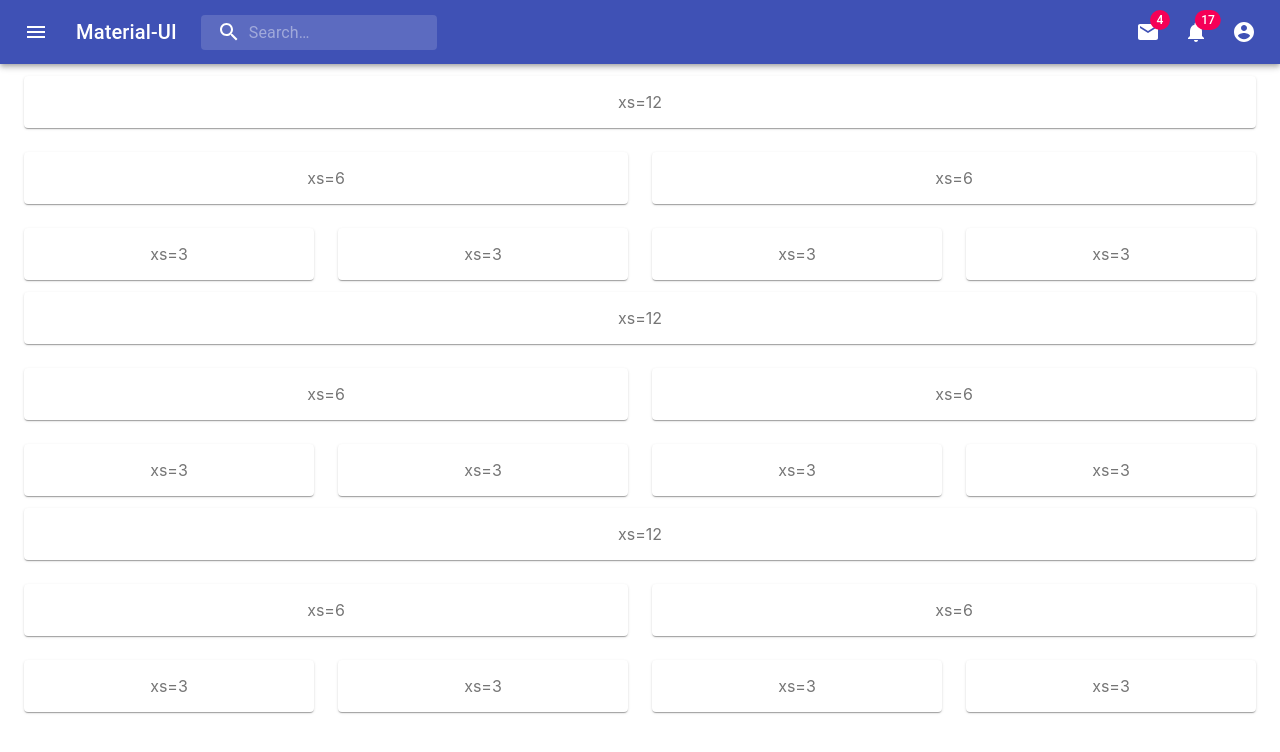
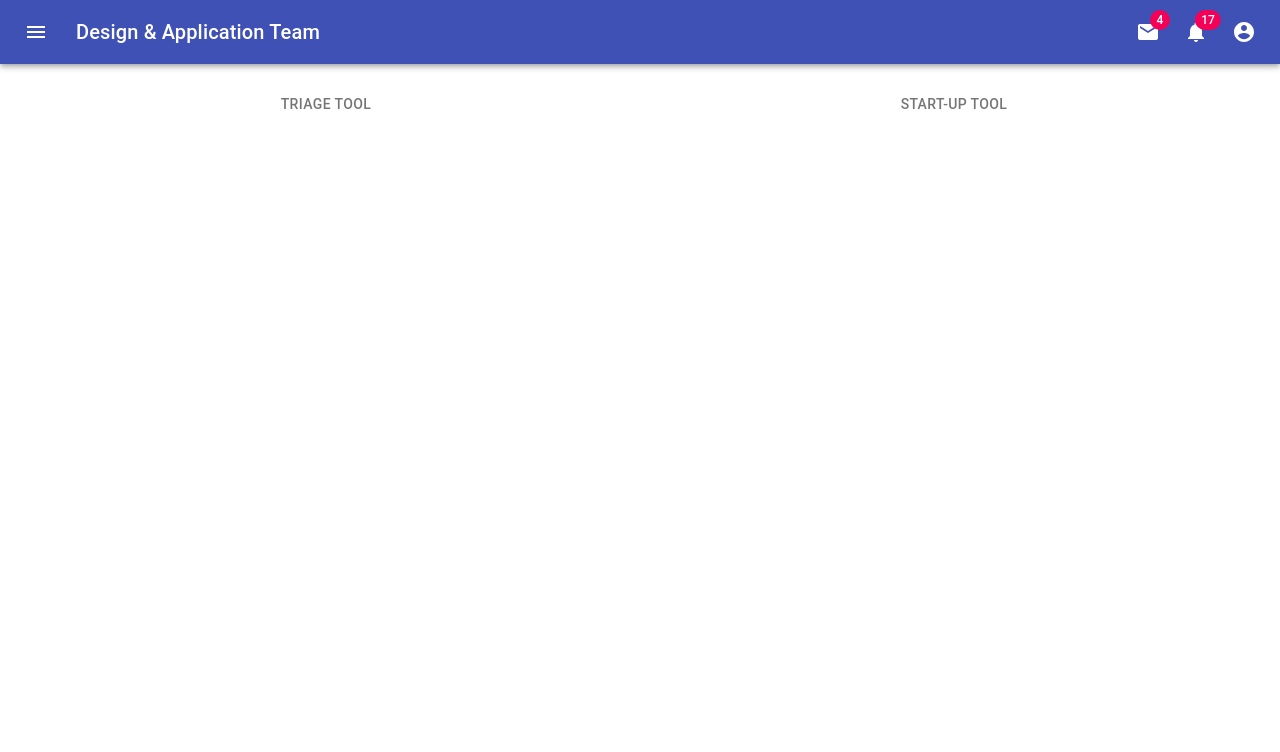
Before and after one commit to rogercerpa/The-DAS-Team-ToolSet, a React (Create React App) app in the folder das-tools/: page / in a window 1280 px wide. Shown: the top 752 px of the page. Built offline with nearby package versions, Linux system fonts and the light colour scheme.

Commit message:
updated the content, updated the navbar

```diff
--- a/das-tools/src/App.js
+++ b/das-tools/src/App.js
@@ -21,12 +21,7 @@ function App() {
           <Grid item xs={12}>
             <HomePage/>
           </Grid>
-          <Grid item xs={12}>
-            <HomePage/>
-          </Grid>
-          <Grid item xs={12}>
-            <HomePage/>
-          </Grid>
+
         </Container>
 
 
--- a/das-tools/src/components/MainContent/HomePage/HomePage.jsx
+++ b/das-tools/src/components/MainContent/HomePage/HomePage.jsx
@@ -2,6 +2,7 @@ import React from 'react';
 import { makeStyles } from '@material-ui/core/styles';
 import Paper from '@material-ui/core/Paper';
 import Grid from '@material-ui/core/Grid';
+import Button from '@material-ui/core/Button';
 
 const useStyles = makeStyles((theme) => ({
   root: {
@@ -20,27 +21,14 @@ export default function CenteredGrid() {
   return (
     <div className={classes.root}>
       <Grid container spacing={3}>
-        <Grid item xs={12}>
-          <Paper className={classes.paper}>xs=12</Paper>
+
+        <Grid item xs={6}>
+          <Button className={classes.paper}>Triage Tool</Button>
         </Grid>
         <Grid item xs={6}>
-          <Paper className={classes.paper}>xs=6</Paper>
+          <Button className={classes.paper}>Start-Up Tool</Button>
         </Grid>
-        <Grid item xs={6}>
-          <Paper className={classes.paper}>xs=6</Paper>
-        </Grid>
-        <Grid item xs={3}>
-          <Paper className={classes.paper}>xs=3</Paper>
-        </Grid>
-        <Grid item xs={3}>
-          <Paper className={classes.paper}>xs=3</Paper>
-        </Grid>
-        <Grid item xs={3}>
-          <Paper className={classes.paper}>xs=3</Paper>
-        </Grid>
-        <Grid item xs={3}>
-          <Paper className={classes.paper}>xs=3</Paper>
-        </Grid>
+
       </Grid>
     </div>
   );
--- a/das-tools/src/components/MainHeader/MainHeader.jsx
+++ b/das-tools/src/components/MainHeader/MainHeader.jsx
@@ -174,9 +174,10 @@ export default function PrimarySearchAppBar() {
             <MenuIcon />
           </IconButton>
           <Typography className={classes.title} variant="h6" noWrap>
-            Material-UI
+            Design & Application Team
           </Typography>
-          <div className={classes.search}>
+{/* Search bar - not needed at the moment */}
+          {/* <div className={classes.search}>
             <div className={classes.searchIcon}>
               <SearchIcon />
             </div>
@@ -188,7 +189,8 @@ export default function PrimarySearchAppBar() {
               }}
               inputProps={{ 'aria-label': 'search' }}
             />
-          </div>
+          </div> */}
+
           <div className={classes.grow} />
           <div className={classes.sectionDesktop}>
             <IconButton aria-label="show 4 new mails" color="inherit">
```
